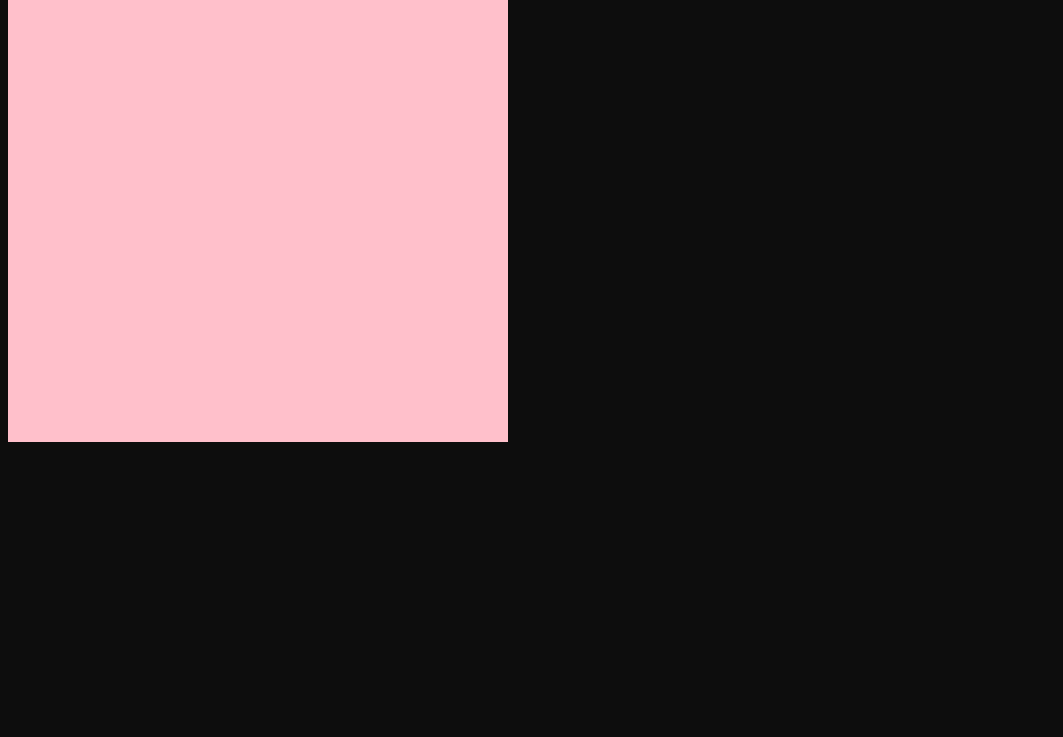
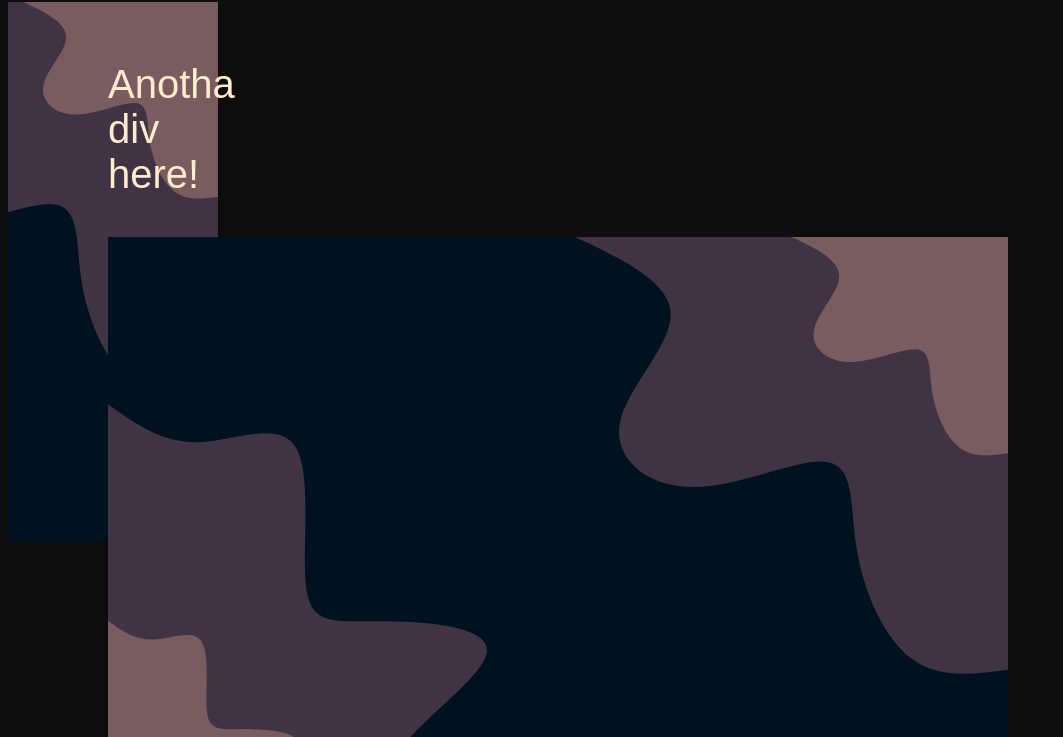
Before and after one commit to elizabethmazuca/Car-Meet, a plain HTML site: page index.html in a window 1280 px wide. Shown: the part 726-1463 px from the top of the page, without its empty margins (0-1063 px from the left). Before the commit the page ends 1176 px from the top, so only its background shows below. Drawn offline with Linux system fonts and the light colour scheme.

Commit message:
too eepy brb

```diff
--- a/index.html
+++ b/index.html
@@ -1,4 +1,5 @@
 <!DOCTYPE html>
+<meta charset="utf-8">
 
 <link rel="stylesheet" href="style.css">
 
@@ -9,7 +10,9 @@
         <p>I'm inside a div!</p>
     </div>
 
-    <div class="bottom-section">
+    <div class="box">
         <p> Anotha div here!</p>
+
+        <img src="/images/blob-scene-haikei.svg"alt="poop background">
     </div>
 </body>
--- a/style.css
+++ b/style.css
@@ -19,3 +19,22 @@ div {
 .top-section { /* the period means its a class */
     background: green;
 }
+
+/* this is the box model */
+
+/* Margin:
+    Border:
+    Padding:
+
+    */
+
+.box {
+    background-image: url(./images/blob-scene-haikei.svg);
+    padding: 20px 100px;
+    width: 10px;
+    margin-top: 100px;
+
+    background-size: cover;
+    background-position: right bottom;
+
+}
```
Also changed, not shown: images/blob-scene-haikei.svg (added).
